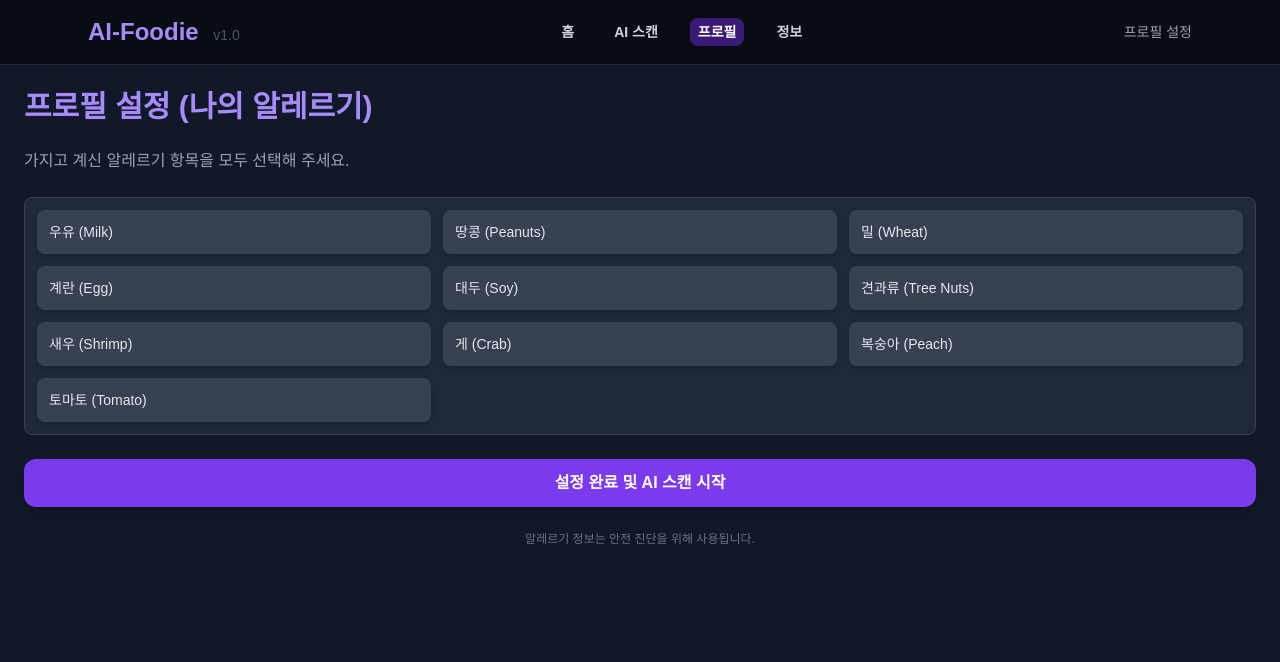
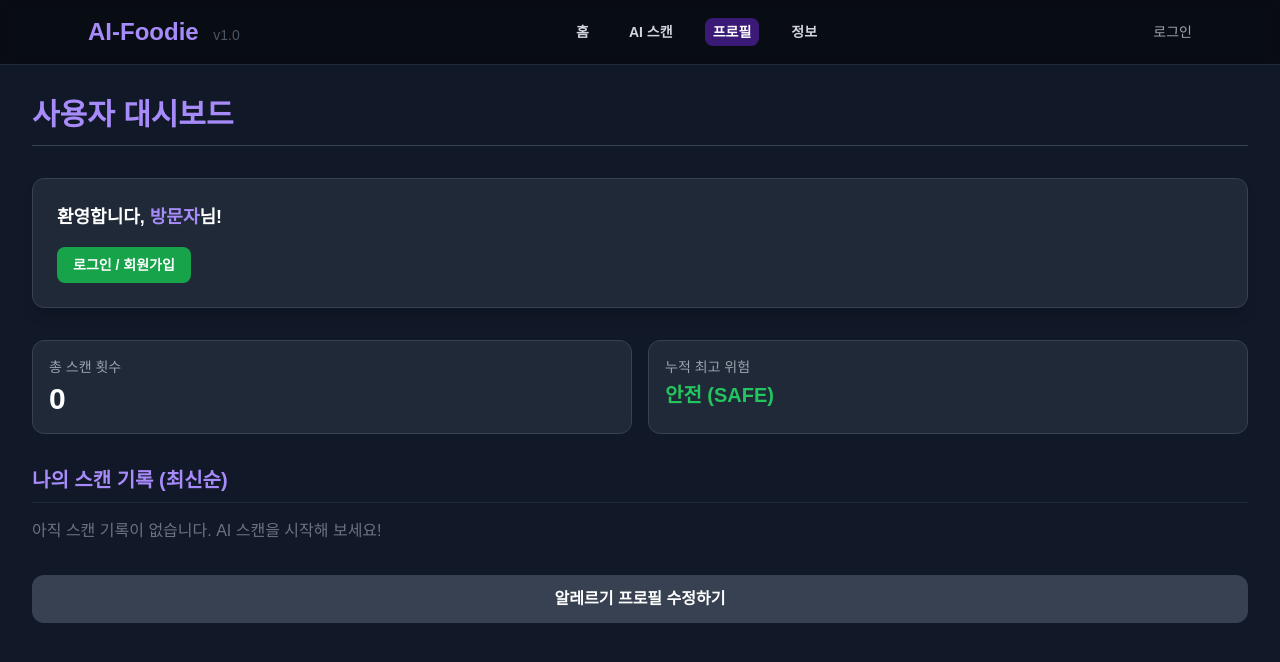
Before and after one commit to radiant0728/ai-foodie-web, a React (Create React App) app: page / in a window 1280 px wide. Both pictures are taken after a click on the link "프로필". Shown: the top 662 px of the page. Built offline with nearby package versions, Linux system fonts and the light colour scheme; a web font is replaced by a local one.

Commit message:
fix: Final critical deployment fix - disabled Firebase authentication

```diff
--- a/src/App.jsx
+++ b/src/App.jsx
@@ -1,15 +1,15 @@
 /* eslint-disable no-undef */
 import React, { useState, useEffect, useCallback, useRef } from 'react';
 
-// Firebase Imports: 사용하지 않으므로 주석 처리합니다.
-// import { initializeApp } from 'firebase/app';
-// import { getAuth, signInAnonymously, signInWithCustomToken, onAuthStateChanged } from 'firebase/auth';
-// import { getFirestore, doc, setDoc, onSnapshot } from 'firebase/firestore';
+// Firebase Imports: 사용자 인증 및 데이터 저장을 위해 다시 활성화합니다.
+import { initializeApp } from 'firebase/app';
+import { getAuth, signInAnonymously, signOut, onAuthStateChanged } from 'firebase/auth';
+import { getFirestore, doc, setDoc, collection, query, getDocs, orderBy, limit, serverTimestamp, onSnapshot } from 'firebase/firestore';
 
-// --- Global Variables (사용하지 않으므로 더미 값으로 초기화) ---
-const appId = 'default-app-id';
-const firebaseConfig = null;
-const initialAuthToken = null;
+// --- Global Variables (Canvas 환경 변수 재정의) ---
+const appId = typeof __app_id !== 'undefined' ? __app_id : 'default-app-id';
+const firebaseConfig = typeof __firebase_config !== 'undefined' ? JSON.parse(__firebase_config) : null;
+const initialAuthToken = typeof __initial_auth_token !== 'undefined' ? initialAuthToken : null;
 // --- End Global Variables ---
 
 
@@ -17,7 +17,8 @@ const initialAuthToken = null;
 const PAGES = {
   HOME: 'home',       // 메인 대시보드
   SCAN: 'scan',       // 메인 기능
-  ALLERGIES: 'allergies', // 프로필 설정
+  PROFILE: 'profile', // 새로운 프로필 페이지 (스캔 기록, 설정)
+  ALLERGIES: 'allergies', // 알레르기 설정
   INFO: 'info',       // 회사 정보, FAQ
   // 서브 페이지: 스캔 흐름
   LOADING: 'loading',
@@ -182,22 +183,91 @@ const AllergySelector = ({ selectedAllergies, onSelectionChange, onContinue }) =
   );
 };
 
-/* =========================================================================
- * MAIN TABS (Company Structure)
- * ========================================================================= */
+const ProfileView = ({ user, scanHistory, onNavigate, onLogout }) => {
+  const totalScans = scanHistory.length;
+  const lastScan = totalScans > 0 ? new Date(scanHistory[0].timestamp).toLocaleDateString('ko-KR') : '없음';
+
+  // 가장 높은 위험 등급 계산
+  const severityMap = { DANGER: 3, CAUTION: 2, SAFE: 1 };
+  const highestSeverity = scanHistory.reduce((max, scan) => {
+    return Math.max(max, severityMap[scan.status]);
+  }, 0);
+
+  const statusColor = highestSeverity === 3 ? 'text-red-500' : highestSeverity === 2 ? 'text-yellow-500' : 'text-green-500';
+  const statusText = highestSeverity === 3 ? '위험 (DANGER)' : highestSeverity === 2 ? '주의 (CAUTION)' : '안전 (SAFE)';
+
+  return (
+    <div className="p-8 space-y-8 bg-gray-900 text-white min-h-[calc(100vh-100px)]">
+      <h1 className="text-3xl font-extrabold text-violet-400 font-sans-kr border-b border-gray-700 pb-3">
+        사용자 대시보드
+      </h1>
+
+      <div className="bg-gray-800 p-6 rounded-xl border border-gray-700 shadow-lg space-y-4">
+        <p className="text-lg font-semibold text-white font-sans-kr">
+          환영합니다, <span className="text-violet-400">{user.isLoggedIn ? user.userId.substring(0, 8) + '...' : '방문자'}</span>님!
+        </p>
+        <button
+            onClick={user.isLoggedIn ? onLogout : () => { /* 로그인/회원가입 모달 열기 로직 */ }}
+            className={`py-2 px-4 rounded-lg text-sm font-bold transition duration-150 font-sans-kr
+                ${user.isLoggedIn ? 'bg-red-600 hover:bg-red-700' : 'bg-green-600 hover:bg-green-700'} text-white`}
+        >
+            {user.isLoggedIn ? '로그아웃' : '로그인 / 회원가입'}
+        </button>
+      </div>
+
+      <div className="grid grid-cols-2 gap-4">
+        <div className="p-4 bg-gray-800 rounded-xl border border-gray-700">
+          <p className="text-sm text-gray-400 font-sans-kr">총 스캔 횟수</p>
+          <p className={`text-3xl font-bold text-white font-sans-kr mt-1`}>{totalScans}</p>
+        </div>
+        <div className="p-4 bg-gray-800 rounded-xl border border-gray-700">
+          <p className="text-sm text-gray-400 font-sans-kr">누적 최고 위험</p>
+          <p className={`text-xl font-bold ${statusColor} font-sans-kr mt-1`}>{statusText}</p>
+        </div>
+      </div>
+
+      <div className="space-y-4">
+        <h2 className="text-xl font-bold text-violet-400 font-sans-kr border-b border-gray-800 pb-2">
+            나의 스캔 기록 (최신순)
+        </h2>
+        <div className="max-h-64 overflow-y-auto space-y-3">
+          {scanHistory.length === 0 ? (
+            <p className="text-gray-500 font-sans-kr">아직 스캔 기록이 없습니다. AI 스캔을 시작해 보세요!</p>
+          ) : (
+            scanHistory.map((scan, index) => (
+              <div key={index} className="p-3 bg-gray-800 rounded-lg border border-gray-700 flex justify-between items-center">
+                <span className={`font-semibold ${colorMap[scan.status].accent} font-sans-kr`}>
+                  {scan.status.toUpperCase()}
+                </span>
+                <span className="text-sm text-gray-400 font-sans-kr">{new Date(scan.timestamp).toLocaleDateString('ko-KR')}</span>
+              </div>
+            ))
+          )}
+        </div>
+      </div>
+
+      <button
+          onClick={() => onNavigate(PAGES.ALLERGIES)}
+          className="w-full py-3 px-4 bg-gray-700 text-white font-bold rounded-xl hover:bg-gray-600 transition font-sans-kr"
+      >
+          알레르기 프로필 수정하기
+      </button>
+    </div>
+  );
+};
 
 const HomeView = ({ onNavigate }) => (
     <div className="p-8 space-y-12 bg-gray-900 text-white min-h-[calc(100vh-100px)]">
 
-        {/* 1. Hero Section (Top Banner) */}
+        {/* 1. Hero Section (문구 수정: "IT 전문가를 위한" 제거) */}
         <div className="bg-black p-10 rounded-xl shadow-2xl border border-violet-900 text-center relative overflow-hidden">
             <div className="absolute top-0 left-0 w-full h-full opacity-30 bg-cover" style={{backgroundImage: 'linear-gradient(135deg, rgba(120, 0, 255, 0.4), rgba(255, 0, 150, 0.4))', zIndex: 0}}></div>
             <div className="relative z-10">
                 <h1 className="text-5xl font-extrabold text-white mb-3 font-sans-kr leading-tight">
-                    IT 전문가를 위한 <span className="text-violet-400">AI-Foodie</span>
+                    당신의 식생활을 위한 <span className="text-violet-400">AI-Foodie</span>
                 </h1>
                 <p className="text-xl text-gray-300 mb-6 font-sans-kr">
-                    식품 성분표 분석의 첫걸음, <br/> 지금 바로 당신의 안전을 확보하세요.
+                    성분표 분석의 첫걸음, <br/> 지금 바로 당신의 안전을 확보하세요.
                 </p>
                 <button
                     onClick={() => onNavigate(PAGES.SCAN)}
@@ -283,15 +353,19 @@ const InfoView = () => (
 
 // Main Application Component
 const App = () => {
-  // isAuthReady 상태는 이제 항상 true입니다. (로그인 오류 방지)
-  const [isAuthReady] = useState(true);
+  // State for Firebase - 다시 활성화
+  const [db, setDb] = useState(null);
+  const [auth, setAuth] = useState(null);
+  const [userId, setUserId] = useState(null);
+  const [isAuthReady, setIsAuthReady] = useState(false); // 인증 상태 확인용
 
   // State for App Logic
-  const [currentPage, setCurrentPage] = useState(PAGES.HOME); // 초기 페이지를 HOME으로 변경
-  const [scanState, setScanState] = useState(PAGES.CAMERA); // SCAN 탭 내의 상태 (CAMERA, LOADING, RESULT)
+  const [currentPage, setCurrentPage] = useState(PAGES.HOME);
+  const [scanState, setScanState] = useState(PAGES.CAMERA);
   const [userAllergies, setUserAllergies] = useState([]);
   const [scanResult, setScanResult] = useState(null);
-  const [isSaving] = useState(false); // isSaving 상태는 이제 사용하지 않습니다.
+  const [isSaving, setIsSaving] = useState(false);
+  const [scanHistory, setScanHistory] = useState([]); // 스캔 기록 누적 저장
 
   // --- API 연동 함수 (시뮬레이션만 남김) ---
   const sendImageForScan = async (file) => {
@@ -302,7 +376,6 @@ const App = () => {
     await new Promise(resolve => setTimeout(resolve, 2000));
 
     // 3. Simulate API Response based on user's allergies
-    // API_BASE_URL은 사용되지 않습니다.
     const hasCriticalAllergen = userAllergies.some(a => a.includes('땅콩') || a.includes('새우'));
     const hasCautionAllergen = userAllergies.some(a => a.includes('우유') || a.includes('계란'));
 
@@ -331,7 +404,166 @@ const App = () => {
     // 4. Update state and move to result screen
     setScanResult(result);
     setScanState(PAGES.RESULT);
+
+    // 5. 스캔 기록 저장 (인증된 사용자일 경우만)
+    if (userId && db) {
+        saveScanResult(result);
+    }
   };
+
+  // --- Firebase Initialization and Authentication ---
+  useEffect(() => {
+    if (!firebaseConfig) {
+      console.warn("Firebase config is missing. Proceeding to simulation mode.");
+      setIsAuthReady(true);
+      return;
+    }
+
+    try {
+      const app = initializeApp(firebaseConfig);
+      const firestore = getFirestore(app);
+      const authentication = getAuth(app);
+      setDb(firestore);
+      setAuth(authentication);
+
+      // 익명 로그인 시도 (로그인 창 오류를 피하기 위해 onAuthStateChanged 내에서 처리하지 않음)
+      const authenticate = async () => {
+        try {
+          if (initialAuthToken) {
+            // 이전에 토큰이 있다면 Custom Token으로 로그인 시도
+            // alert('Custom Token Login is not implemented in this demo.');
+            await signInAnonymously(authentication); // 익명 로그인으로 대체
+          } else {
+            // 토큰이 없다면 익명 로그인 시도
+            await signInAnonymously(authentication);
+          }
+        } catch (error) {
+          console.error("Firebase Auth failed:", error);
+        }
+      };
+
+      // Auth State Listener 설정
+      const unsubscribe = onAuthStateChanged(authentication, (user) => {
+        if (user) {
+          setUserId(user.uid);
+          console.log("User authenticated:", user.uid);
+        } else {
+          setUserId(null);
+          console.log("No user authenticated.");
+        }
+        setIsAuthReady(true); // 인증 체크 완료
+      });
+
+      authenticate();
+      return () => unsubscribe();
+
+    } catch (error) {
+      console.error("Error initializing Firebase:", error);
+      setIsAuthReady(true);
+    }
+  }, []);
+
+  // --- Firestore: Load User Data & Scan History (실시간 리스너 사용) ---
+  useEffect(() => {
+    // 인증 준비가 안 되었거나, db나 userId가 없으면 실행하지 않음
+    if (!isAuthReady || !db || !userId) return;
+
+    // 1. 알레르기 정보 로드 리스너
+    const allergyDocRef = doc(db, 'artifacts', appId, 'users', userId, 'profile', 'allergies');
+    const unsubscribeAllergies = onSnapshot(allergyDocRef, (docSnap) => {
+      if (docSnap.exists()) {
+        const data = docSnap.data();
+        const savedAllergies = data.allergies || [];
+        setUserAllergies(savedAllergies);
+      } else {
+        console.log("No existing allergy data found.");
+      }
+    }, (error) => {
+      console.error("Error fetching allergy data:", error);
+    });
+
+    // 2. 스캔 기록 로드 리스너
+    const scansCollectionRef = collection(db, 'artifacts', appId, 'users', userId, 'scans');
+    // 최신순 10개만 로드하도록 쿼리 설정
+    const q = query(scansCollectionRef, orderBy('timestamp', 'desc'), limit(10));
+
+    const unsubscribeScans = onSnapshot(q, (snapshot) => {
+        const history = snapshot.docs.map(doc => ({ id: doc.id, ...doc.data() }));
+        setScanHistory(history);
+    }, (error) => {
+        console.error("Error fetching scan history:", error);
+    });
+
+    // 클린업 함수
+    return () => {
+        unsubscribeAllergies();
+        unsubscribeScans();
+    };
+
+  }, [isAuthReady, db, userId]);
+
+  // --- Firestore: Save User Allergies ---
+  const saveAllergies = useCallback(async (newAllergies) => {
+    if (!db || !userId) {
+      console.warn("Firebase not ready. Skipping save and proceeding to camera screen.");
+      setUserAllergies(newAllergies);
+      setScanState(PAGES.CAMERA);
+      setCurrentPage(PAGES.SCAN);
+      return;
+    }
+
+    setIsSaving(true);
+    const allergyDocRef = doc(db, 'artifacts', appId, 'users', userId, 'profile', 'allergies');
+
+    try {
+      await setDoc(allergyDocRef, {
+        allergies: newAllergies,
+        updatedAt: serverTimestamp(),
+      });
+      setUserAllergies(newAllergies);
+      setScanState(PAGES.CAMERA);
+      setCurrentPage(PAGES.SCAN);
+    } catch (error) {
+      console.error("Error saving allergy data:", error);
+    } finally {
+      setIsSaving(false);
+    }
+  }, [db, userId, appId]);
+
+  // --- Firestore: Save Scan Result (누적 저장) ---
+  const saveScanResult = useCallback(async (result) => {
+      if (!db || !userId) {
+          console.warn("Firebase not ready. Scan result not saved.");
+          return;
+      }
+
+      const scansCollectionRef = collection(db, 'artifacts', appId, 'users', userId, 'scans');
+
+      try {
+          // 스캔 기록에 결과와 타임스탬프를 저장
+          await setDoc(doc(scansCollectionRef), {
+              status: result.status,
+              message: result.message,
+              detected_allergens: result.detail || [],
+              timestamp: serverTimestamp(),
+          });
+      } catch (error) {
+          console.error("Error saving scan result:", error);
+      }
+  }, [db, userId, appId]);
+
+  // --- Logout Handler ---
+  const handleLogout = useCallback(async () => {
+      if (!auth) return;
+      try {
+          await signOut(auth);
+          setScanHistory([]); // 기록 초기화
+          setCurrentPage(PAGES.HOME);
+      } catch (error) {
+          console.error("Logout failed:", error);
+      }
+  }, [auth]);
+
 
   // --- Navigation & Flow Handlers ---
   const handleAllergySelectionChange = (newAllergies) => {
@@ -339,11 +571,8 @@ const App = () => {
   };
 
   const handleAllergySaveAndContinue = () => {
-    // 로컬 상태만 업데이트하고 스캔 흐름 시작
-    setUserAllergies(userAllergies);
-    setScanState(PAGES.CAMERA);
-    setCurrentPage(PAGES.SCAN); // 메인 탭을 SCAN으로 변경
-    console.warn("Save skipped. Proceeding to camera.");
+    // ALLERGIES 페이지에서 PROFILE 페이지로 네비게이션을 위해 saveAllergies 호출
+    saveAllergies(userAllergies);
   };
 
   const handleScan = (file) => {
@@ -379,6 +608,19 @@ const App = () => {
   }
 
   const renderContent = () => {
+    // 인증 대기 중에는 로딩 화면을 보여줌
+    if (!isAuthReady && firebaseConfig) {
+        return (
+            <div className="flex items-center justify-center p-16 h-full bg-gray-900 text-white font-sans-kr">
+                <svg className="animate-spin h-8 w-8 text-violet-400 mr-3" xmlns="http://www.w3.org/2000/svg" fill="none" viewBox="0 0 24 24">
+                    <circle className="opacity-25" cx="12" cy="12" r="10" stroke="currentColor" strokeWidth="4"></circle>
+                    <path className="opacity-75" fill="currentColor" d="M4 12a8 8 0 018-8V0C5.373 0 0 5.373 0 12h4zm2 5.291A7.962 7.962 0 014 12H0c0 3.042 1.135 5.824 3 7.938l3-2.647z"></path>
+                </svg>
+                인증 및 데이터 로딩 중...
+            </div>
+        );
+    }
+
     switch (currentPage) {
       case PAGES.HOME:
         return <HomeView onNavigate={setCurrentPage} />;
@@ -392,6 +634,15 @@ const App = () => {
             onContinue={handleAllergySaveAndContinue}
           />
         );
+      case PAGES.PROFILE: // 새로운 프로필 뷰 추가
+        return (
+            <ProfileView
+                user={{ isLoggedIn: !!userId, userId: userId || 'N/A' }}
+                scanHistory={scanHistory}
+                onNavigate={setCurrentPage}
+                onLogout={handleLogout}
+            />
+        );
       case PAGES.INFO:
           return <InfoView />;
       default:
@@ -401,20 +652,10 @@ const App = () => {
     }
   };
 
-  const getHeaderTitle = () => {
-    switch (currentPage) {
-      case PAGES.HOME: return 'AI-Foodie 소개';
-      case PAGES.SCAN: return 'AI 스캔';
-      case PAGES.ALLERGIES: return '프로필 관리';
-      case PAGES.INFO: return '회사/FAQ';
-      default: return 'AI-Foodie';
-    }
-  };
-
   const navItems = [
       { page: PAGES.HOME, icon: '🏠', title: '홈' },
       { page: PAGES.SCAN, icon: '🔍', title: 'AI 스캔' },
-      { page: PAGES.ALLERGIES, icon: '⚙️', title: '프로필' },
+      { page: PAGES.PROFILE, icon: '👤', title: '프로필' },
       { page: PAGES.INFO, icon: '💡', title: '정보' },
   ];
 
@@ -462,9 +703,9 @@ const App = () => {
 
                 <button
                     className="text-sm text-gray-400 hover:text-white transition font-sans-kr"
-                    onClick={() => setCurrentPage(PAGES.ALLERGIES)}
+                    onClick={() => setCurrentPage(PAGES.PROFILE)} // 프로필 버튼을 프로필 뷰로 연결
                 >
-                    프로필 설정
+                    {userId ? '내 프로필' : '로그인'}
                 </button>
             </div>
         </nav>
```
